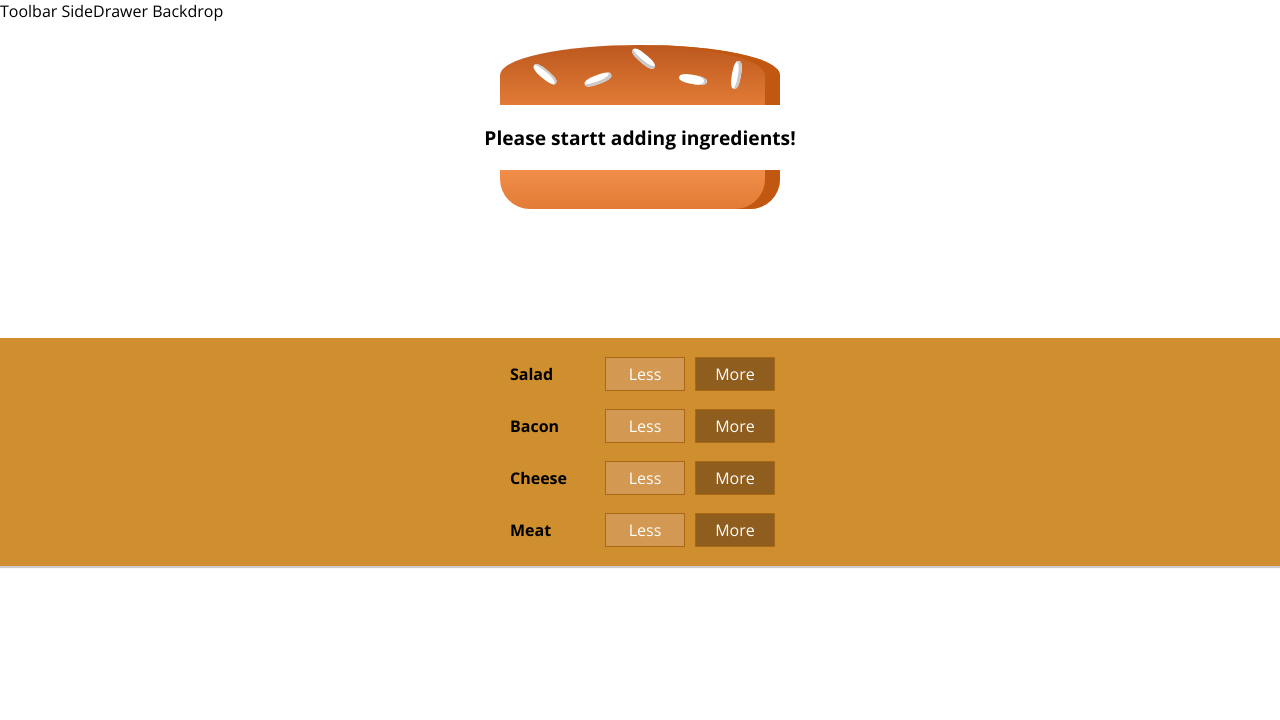
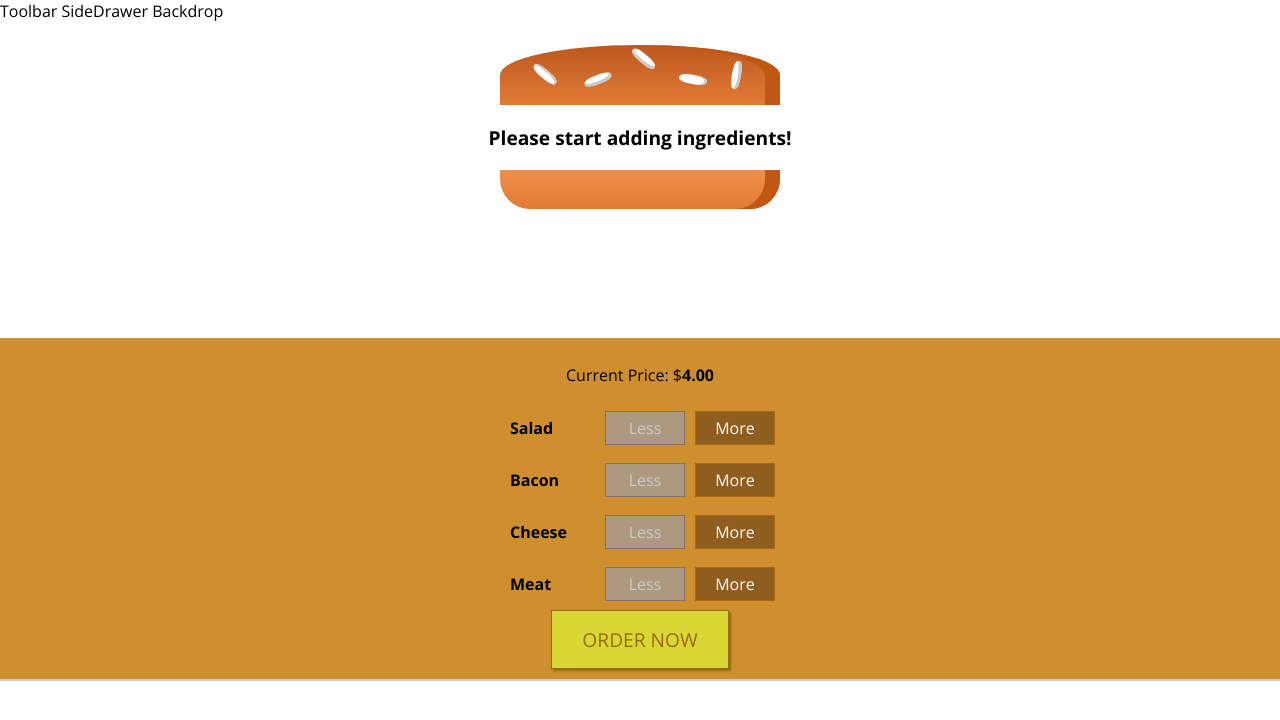
Before and after one commit to stancil-marcus7/Burger-Project, a React (Create React App) app: page / in a window 1280 px wide. Shown: the top 720 px of the page. Built offline with nearby package versions, Linux system fonts and the light colour scheme.

Commit message:
Add BurgerBuilder functionality

```diff
--- a/src/components/Burger/BuildControls/BuildControl/BuildControl.js
+++ b/src/components/Burger/BuildControls/BuildControl/BuildControl.js
@@ -6,8 +6,8 @@ const buildControl = (props) => (
     <div className={classes.BuildControl}>
         {/* Receives the "label" prop from the BuildControl component in the BuildControls component  */}
         <div className={classes.Label}>{props.label}</div>
-        <button className={classes.Less}>Less</button>
-        <button className={classes.More}>More</button>
+        <button onClick={props.delete} className={classes.Less} disabled={props.disabled}>Less</button>
+        <button  onClick={props.add}className={classes.More}>More</button>
     </div>
 );
 
--- a/src/components/Burger/BuildControls/BuildControls.js
+++ b/src/components/Burger/BuildControls/BuildControls.js
@@ -12,9 +12,21 @@ const controls = [
 
 const buildControls = (props) => (
     <div className={classes.BuildControls}>
+        {/* Where the price will be displayed */}
+        <p>Current Price: $<strong>{props.price.toFixed(2)}</strong></p>
+
+        {/* This maps the label and type for each of the ingredients for the controls */}
         {controls.map(ctrl => (
-            <BuildControl key={ctrl.label} label={ctrl.label}/>
+            <BuildControl
+                key={ctrl.label}
+                label={ctrl.label}
+                add={() => props.add(ctrl.type)}
+                delete={() => props.delete(ctrl.type)}
+                //We need the type to see which ingredient's "less" button should be disabled
+                disabled={props.disabled[ctrl.type]}/>
         ))}
+
+        <button className={classes.OrderButton}>ORDER NOW</button>
     </div>
 )
 
--- a/src/components/Burger/BuildControls/BuildControls.module.css
+++ b/src/components/Burger/BuildControls/BuildControls.module.css
@@ -8,3 +8,44 @@
     margin: auto;
     padding: 10px 0;
 }
+
+.OrderButton {
+    background-color: #DAD735;
+    outline: none;
+    cursor: pointer;
+    border: 1px solid #966909;
+    color: #966909;
+    font-family: inherit;
+    font-size: 1.2em;
+    padding: 15px 30px;
+    box-shadow: 2px 2px 2px #966909;
+}
+
+.OrderButton:hover, .OrderButton:active {
+    background-color: #A0DB41;
+    border: 1px solid #966909;
+    color: #966909;
+}
+
+.OrderButton:disabled {
+    background-color: #C7C6C6;
+    cursor: not-allowed;
+    border: 1px solid #ccc;
+    color: #888888;
+}
+
+.OrderButton:not(:disabled) {
+    animation: enable 0.3s linear;
+}
+
+@keyframes enable {
+    0% {
+        transform: scale(1);
+    }
+    60% {
+        transform: scale(1.1);
+    }
+    100% {
+        transform: scale(1);
+    }
+}
--- a/src/components/Burger/Burger.js
+++ b/src/components/Burger/Burger.js
@@ -17,7 +17,7 @@ const burger = (props) => {
 
     //If no ingredients are present, this message will display between the two burger buns
     if(transformedIngredients.length === 0){
-        transformedIngredients = <p>Please startt adding ingredients!</p>
+        transformedIngredients = <p>Please start adding ingredients!</p>
     }
 
     console.log(transformedIngredients);
--- a/src/containers/BurgerBuilder/BurgerBuilder.js
+++ b/src/containers/BurgerBuilder/BurgerBuilder.js
@@ -2,6 +2,14 @@ import React, {Component} from 'react';
 import Aux from '../../hoc/Aux';
 import Burger from '../../components/Burger/Burger'
 import BuildControls from '../../components/Burger/BuildControls/BuildControls'
+
+const INGREDIENT_PRICES = {
+    salad: 0.5,
+    bacon: 2,
+    cheese: 1,
+    meat: 3
+}
+
 //This component is where the controls to build the burger and the actual burger will be shown
 class BurgerBuilder extends Component {
     // Old way of doing state
@@ -16,14 +24,85 @@ class BurgerBuilder extends Component {
             bacon: 0,
             cheese: 0,
             meat: 0
+        },
+        totalPrice: 4
+    }
+
+    addIngredientHandler = (type) => {
+        //Gets the previous account of the ingredients
+        const oldCount = this.state.ingredients[type];
+
+        //Updates the ingredient count
+        const updatedCount = oldCount + 1;
+
+        //Makes another array so that we can change the state immutably
+        const updatedIngredients = {
+            ...this.state.ingredients
         }
+
+        //Update the ingredients in the new array
+        updatedIngredients[type] = updatedCount;
+
+        const priceAddition = INGREDIENT_PRICES[type];
+
+        const newPrice = this.state.totalPrice + priceAddition;
+
+        //Set the state
+        this.setState({ingredients : updatedIngredients,
+                        totalPrice: newPrice});
+    }
+
+    deleteIngredientHandler = (type) => {
+        //Gets the previous account of the ingredients
+        const oldCount = this.state.ingredients[type];
+
+
+        //If their are no instaces of this ingredient already, nothing will happen
+        if (oldCount === 0){
+            return;
+        }
+
+        //Updates the ingredient count
+        const updatedCount = oldCount - 1;
+
+        //Makes another array so that we can change the state immutably
+        const updatedIngredients = {
+            ...this.state.ingredients
+        }
+
+        //Update the ingredients in the new array
+        updatedIngredients[type] = updatedCount;
+
+        const priceAddition = INGREDIENT_PRICES[type];
+
+        const newPrice = this.state.totalPrice - priceAddition;
+
+        //Set the state
+        this.setState({ingredients : updatedIngredients,
+                        totalPrice: newPrice});
     }
 
     render() {
+        //Used to disable the less button if their is none of a certain ingredient on a burger
+        //Copies ingredients array in state
+        const disabledInfo = {
+            ...this.state.ingredients
+        };
+
+        //If disabledKey is less than or equal to zero it will be true
+        for (let key in disabledInfo){
+            disabledInfo[key] = disabledInfo[key] <= 0;
+        }
+
         return (
             <Aux>
                 <Burger ingredients={this.state.ingredients}/>
-                <BuildControls/>
+                <BuildControls
+                    add={this.addIngredientHandler}
+                    delete={this.deleteIngredientHandler}
+                    disabled={disabledInfo}
+                    price={this.state.totalPrice}/>
+
             </Aux>
         );
     }
```
